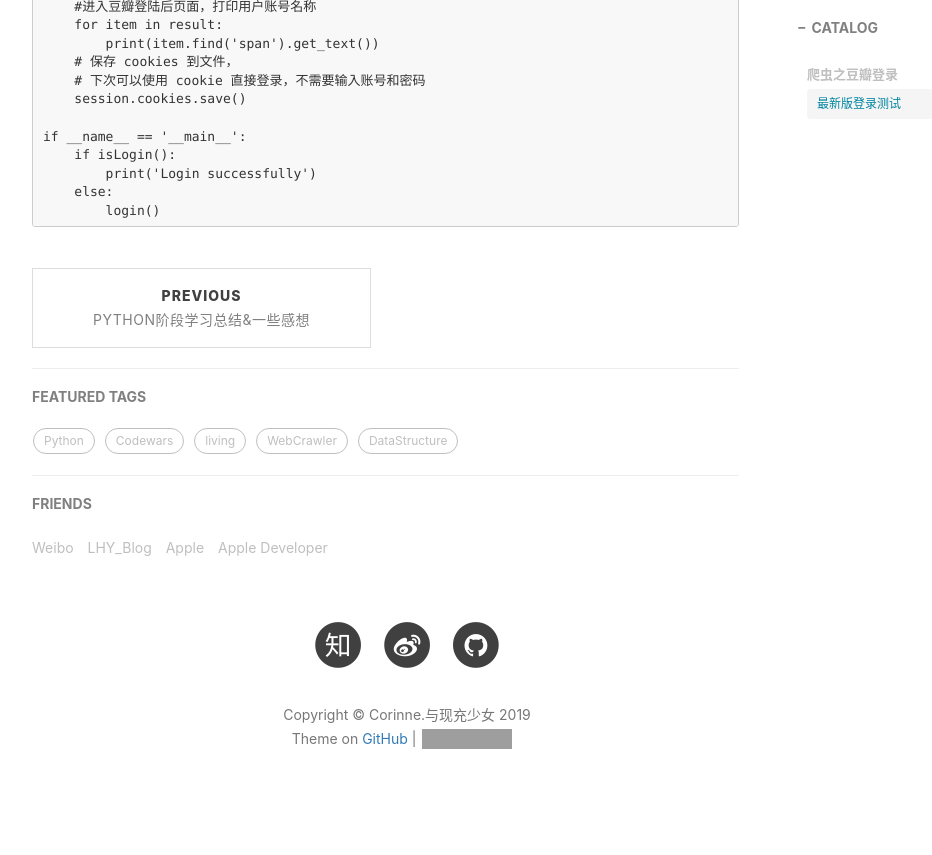
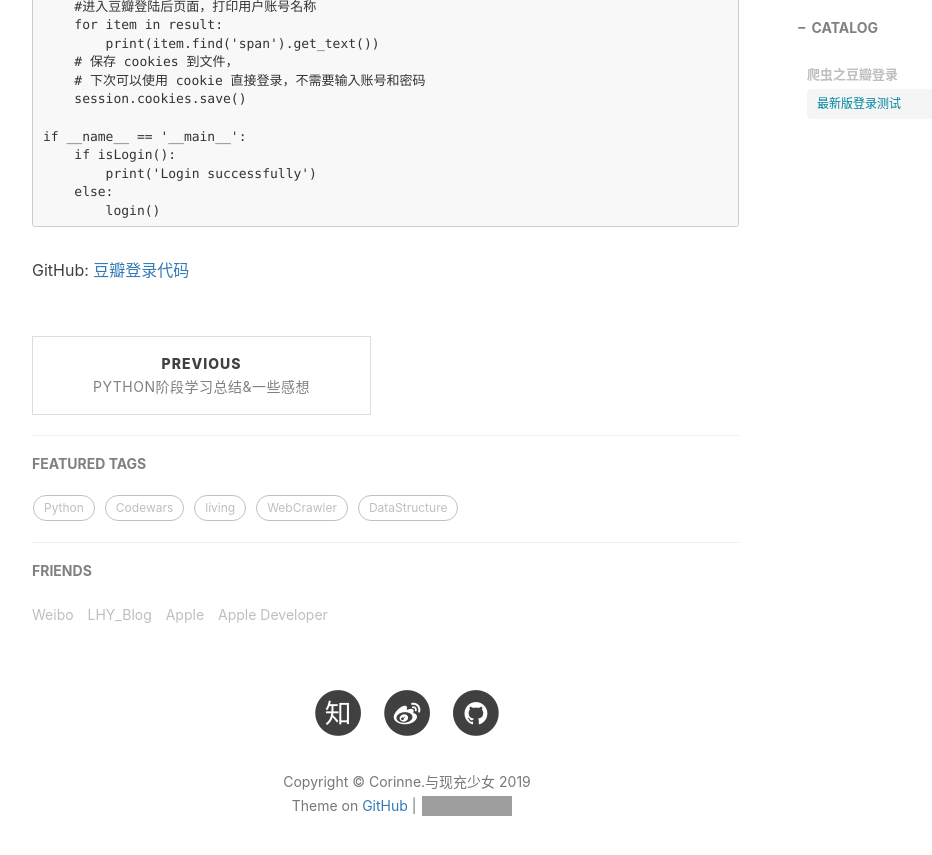
Before and after one commit to huiyanglu/huiyanglu.github.io, a Jekyll site: the page built from _posts/2019-03-24-LearnWebcrawler-login-douban.md, in a window 1280 px wide and 900 px high, scrolled down 2578 px. Shown: the top 855 px of the window, without its empty margins (233-1165 px from the left). Built offline with Jekyll 4.4.1, drawn with Linux system fonts in a browser that asks for light colours; nearby versions of some CDN libraries; comment, search, counter and statistics services are not loaded; grey boxes are pictures that could not be loaded.

Commit message:
Update 2019-03-24-LearnWebcrawler-login-douban.md

```diff
--- a/_posts/2019-03-24-LearnWebcrawler-login-douban.md
+++ b/_posts/2019-03-24-LearnWebcrawler-login-douban.md
@@ -127,3 +127,6 @@ tags:
 	        print('Login successfully')
 	    else:
 	        login()
+
+
+GitHub: [豆瓣登录代码](https://github.com/huiyanglu/LearnWebCrawler/blob/master/shoot_login/requests_login_douban.py)
```
